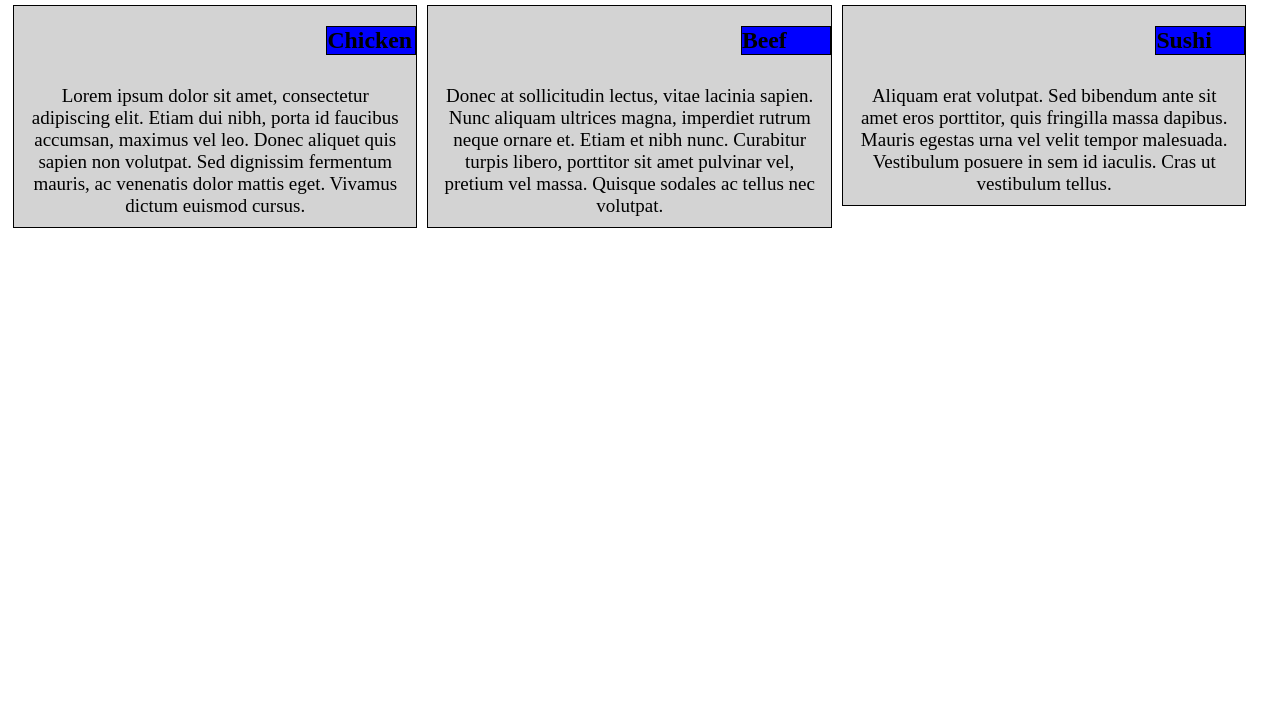
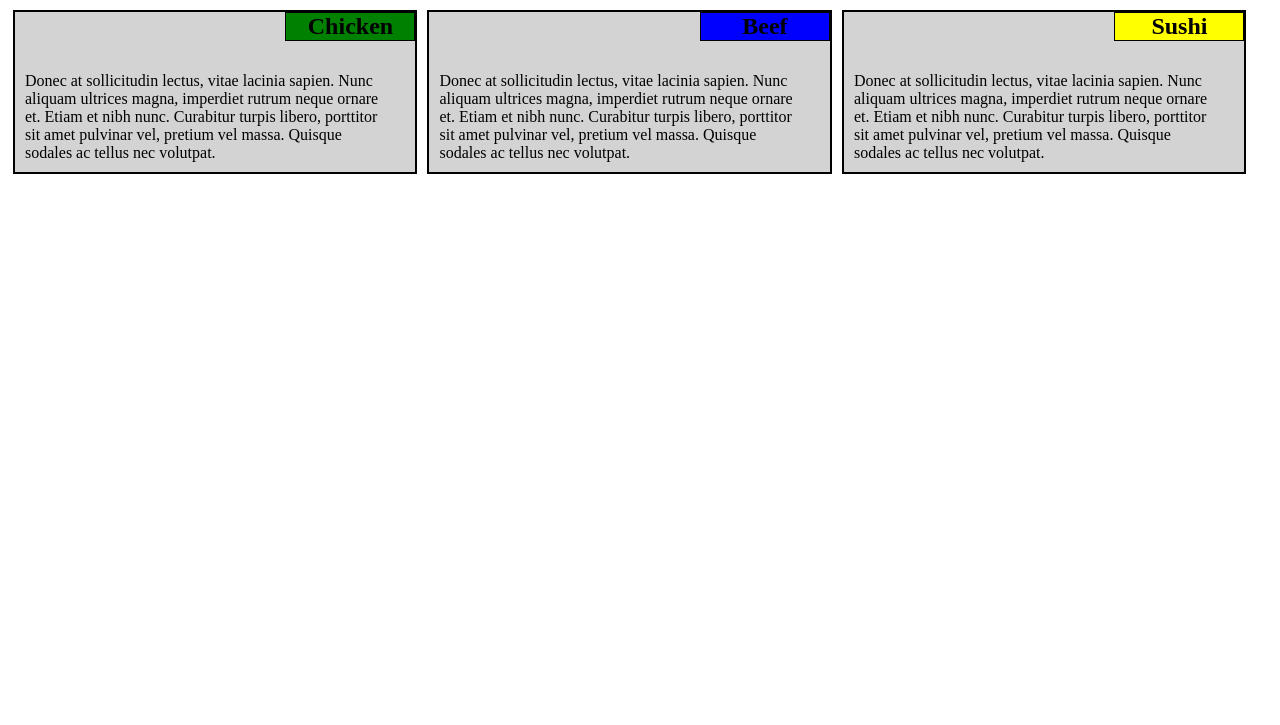
Before and after one commit to pooja-singh-67/Module2_assign, a plain HTML site: page index.html in a window 1280 px wide. Shown: the part 75-800 px from the top of the page. Drawn offline with Linux system fonts and the light colour scheme.

Commit message:
final changes

```diff
--- a/css/style.css
+++ b/css/style.css
@@ -1,14 +1,12 @@
 	*
 	{
 		box-sizing: border-box;
-	font-size: 19px;
 	}
+
 	h1
 	{
-	margin-bottom: 15px;
 		text-align: center;
-	font-size: 1.75em;
-
+		color: red;
 	}
 
 	.row
@@ -16,56 +14,64 @@ h1
 		width: 100%;
 	}
 
-h2
+	.section
 	{
-	width:90px;
-	height: auto;
-	font-size: 1.25em;
+		position: relative;
 		border: 1px solid black;
+		margin:0px;
+	}
 
+	.chicken
+	{
+		background-color: green;
+		position: absolute;
+		top: 0px;
+		right: 0px;
+		margin-top: 0px;
+		margin-right: 0px;
+		border: 1px solid black;
+		text-align: center;
+		width: 130px;
+	}
+
+	.beef
+	{
+		background-color: blue;
+		position: absolute;
+		top: 0px;
+		right: 0px;
+		margin-top: 0px;
+		margin-right: 0px;
+		border: 1px solid black;
+		text-align: center;
+		width: 130px;
+	}
+
+	.sushi
+	{
+		position: absolute;
+		background-color: yellow;
+		top: 0px;
+		right: 0px;
+		margin-top: 0px;
+		margin-right: 0px;
+		border: 1px solid black;
+		text-align: center;
+		width: 130px;
+	}
+
+	p{
+	 margin: 60px 10px 10px 10px;
+	 width:  90%;
 	}
 
     .col-lg-3, .col-md-6, .col-md-12, .col
 	{
 		background-color:#D3D3D3;
+		margin:5px;
+		border: 1px solid black;
 
 	}
-
-.section
-{
-	background-color: #D3D3D3;
-}
-
-.chicken
-{
-	float: right;
-	background-color: blue;
-
-}
-
-.beef
-{
-	float: right;
-	background-color: blue;
-}
-
-.sushi
-{
-	float: right;
-	background-color: blue;
-
-}
-
-p
-{
-	margin: 10px;
-	float: left;
-	box-sizing: border-box;
-	text-align: center;
-	background-color: #D3D3D3;
-
-}
-
 
 
 	@media (min-width: 992px)
@@ -74,8 +80,7 @@ p
 		{
 			float: left;
 			width: 32%;
-		border: 1px solid black;
-		margin:5px;
+			height: 100%;
 
 		}
 	}
@@ -85,7 +90,7 @@ p
 		.col-md-6, .col-md-12
 		{
 			float:left;
-		border: 1px solid black;
+
 
 		}
 
@@ -93,11 +98,12 @@ p
 		{
 			width: 48%;
 			margin:5px;
-
+			height: 100%;
 		}
 		.col-md-12
 		{
-		width:100%;
+			width:98%;
 			margin-top: 5px;
+			height: 100%;
 		}
 }
--- a/index.html
+++ b/index.html
@@ -13,7 +13,7 @@
 	<div class="col-lg-3 col-md-6 col">
 		<div class="section">
 			<h2 class="chicken">Chicken</h2>
-			<p> Lorem ipsum dolor sit amet, consectetur adipiscing elit. Etiam dui nibh, porta id faucibus accumsan, maximus vel leo. Donec aliquet quis sapien non volutpat. Sed dignissim fermentum mauris, ac venenatis dolor mattis eget. Vivamus dictum euismod cursus.</p>
+			<p> Donec at sollicitudin lectus, vitae lacinia sapien. Nunc aliquam ultrices magna, imperdiet rutrum neque ornare et. Etiam et nibh nunc. Curabitur turpis libero, porttitor sit amet pulvinar vel, pretium vel massa. Quisque sodales ac tellus nec volutpat.</p>
 		</div>
 	</div>
 
@@ -27,7 +27,7 @@
 	<div class="col-lg-3 col-md-12 col">
 		<div class="section">
 			<h2 class="sushi">Sushi</h2>
-			<p>Aliquam erat volutpat. Sed bibendum ante sit amet eros porttitor, quis fringilla massa dapibus. Mauris egestas urna vel velit tempor malesuada. Vestibulum posuere in sem id iaculis. Cras ut vestibulum tellus.</p>
+			<p>Donec at sollicitudin lectus, vitae lacinia sapien. Nunc aliquam ultrices magna, imperdiet rutrum neque ornare et. Etiam et nibh nunc. Curabitur turpis libero, porttitor sit amet pulvinar vel, pretium vel massa. Quisque sodales ac tellus nec volutpat.</p>
 		</div>
 	</div>
 
```
Lines whose indentation alone changed are shown as unchanged.
